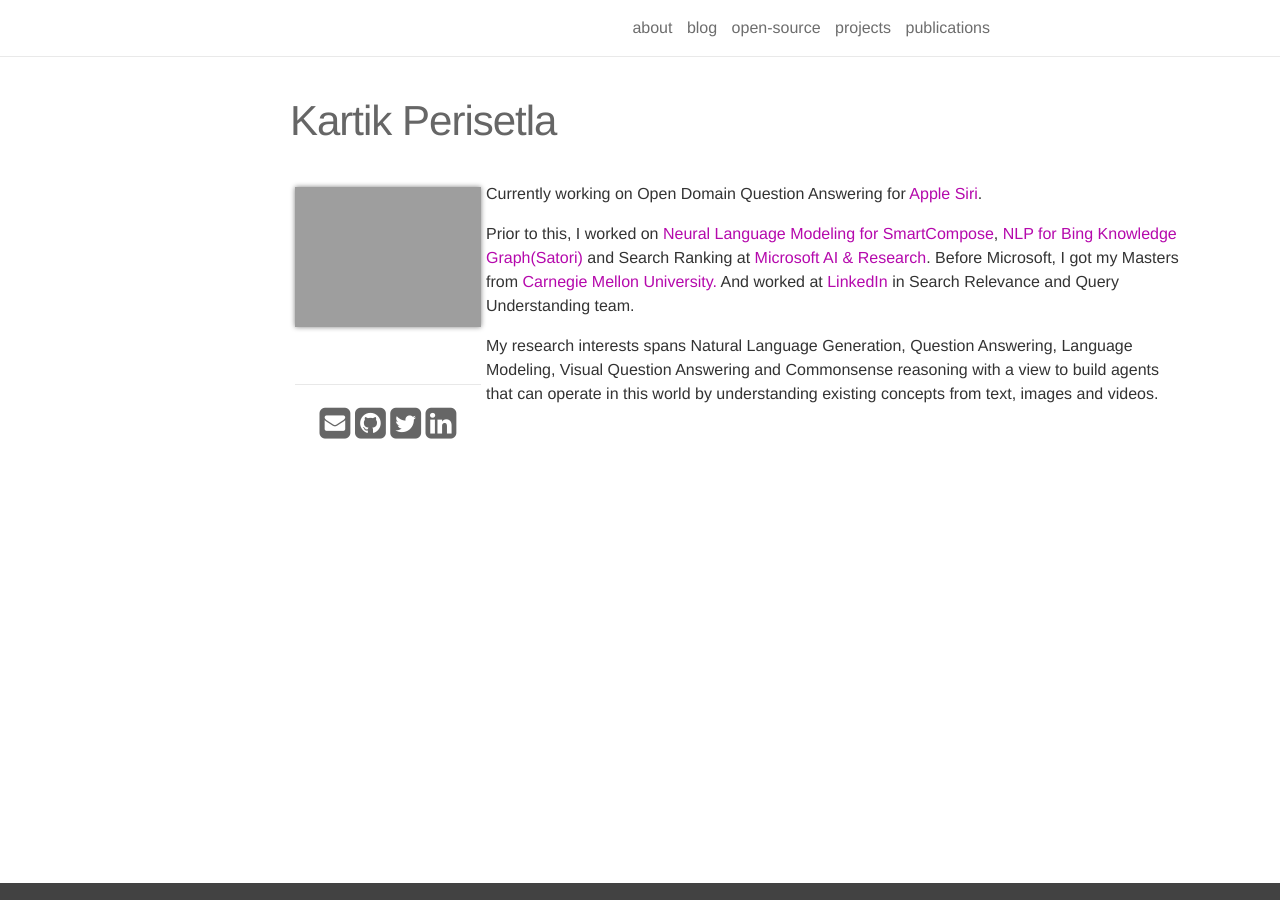
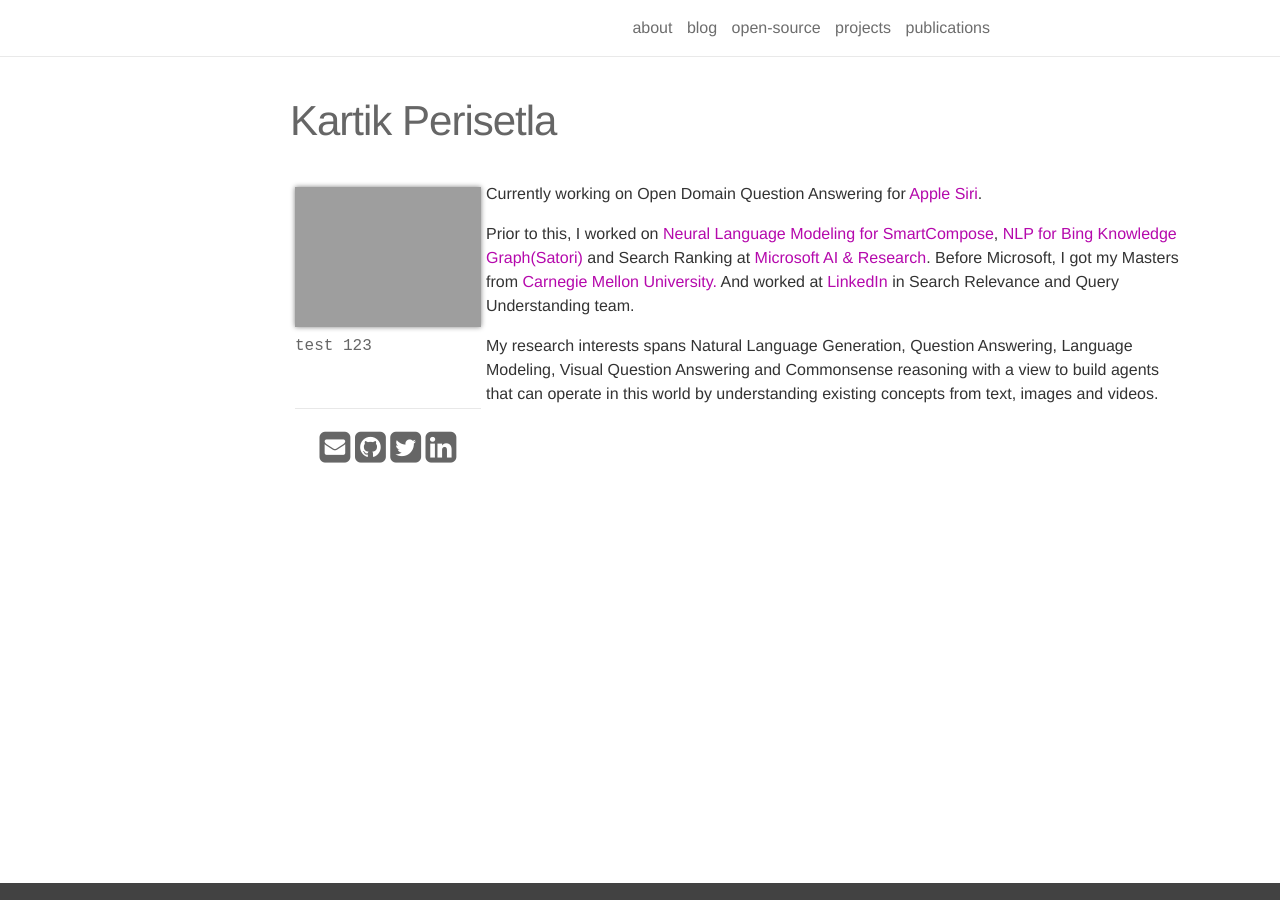
Before and after one commit to kartikperisetla/kartikperisetla.github.io, a Jekyll site: the page built from _pages/about.md, in a window 1280 px wide. Built offline with Jekyll 4.4.1, drawn with Linux system fonts in a browser that asks for light colours; nearby versions of some CDN libraries.

Commit message:
Update about.md

```diff
--- a/_pages/about.md
+++ b/_pages/about.md
@@ -7,10 +7,7 @@
 profile:
   align: left
   image: prpic.jpeg
-  address: >
-    <p></p>
-    <p></p>
-    <p></p>
+  address: test 123
 
 news: false
 social: false
```
